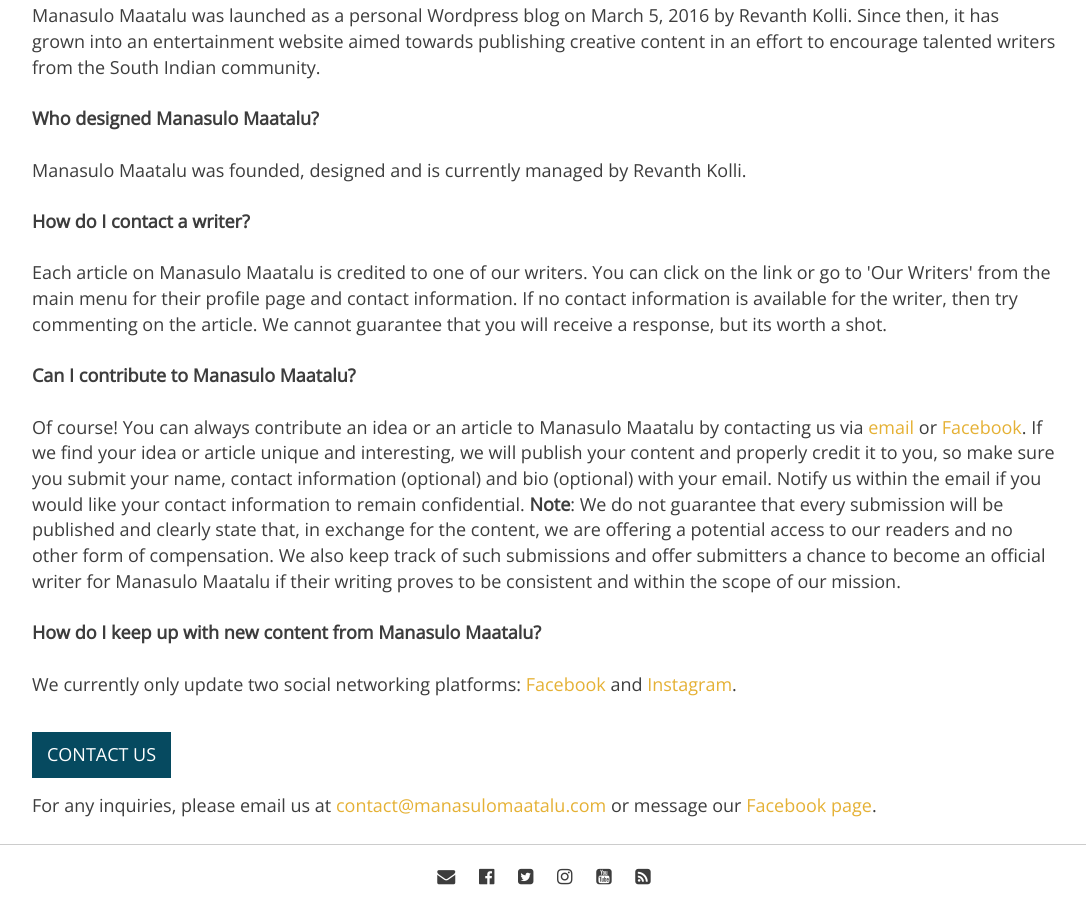
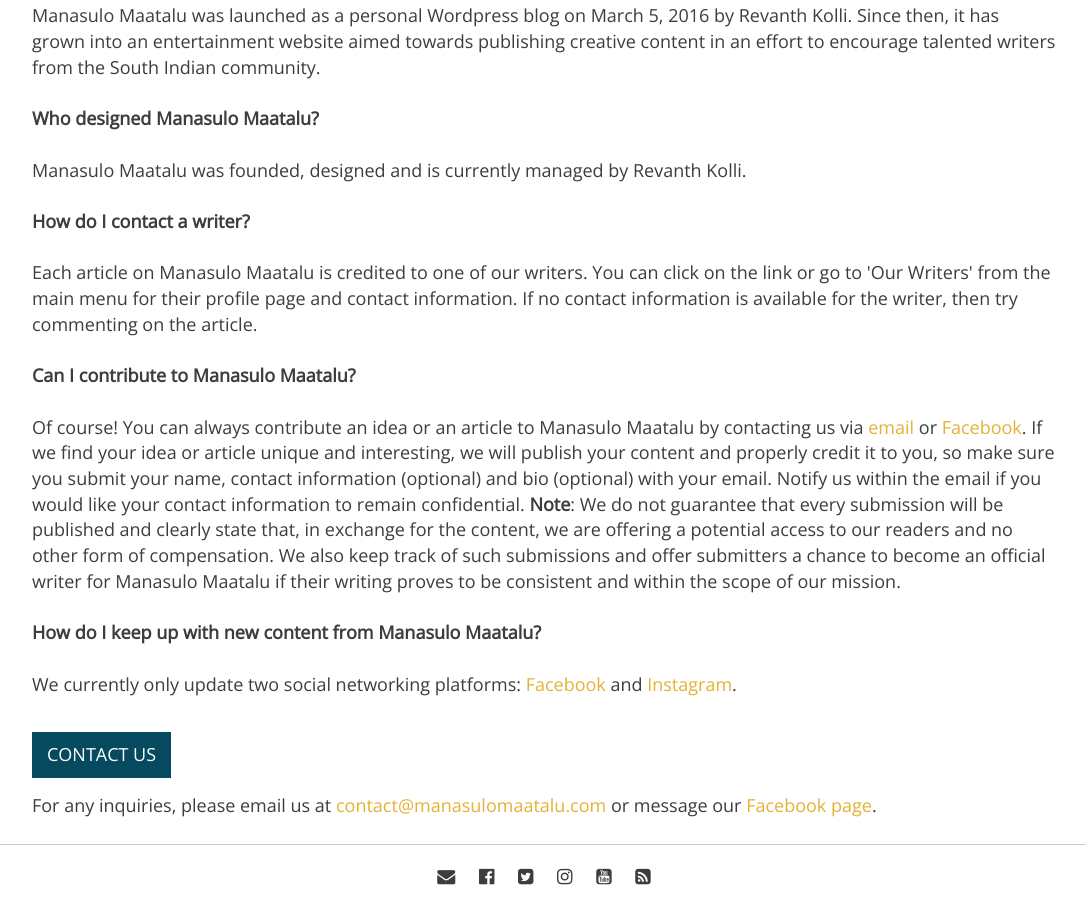
Before and after one commit to revanthkolli/manasulomaatalu, a Jekyll site: the page built from about.md, in a window 1280 px wide and 900 px high, scrolled down 1015 px. Shown: the whole window, without its empty margins (96-1182 px from the left). Built offline with Jekyll 4.4.1, drawn with Linux system fonts in a browser that asks for light colours; nearby versions of some CDN libraries; some web fonts are replaced.

```diff
--- a/about.md
+++ b/about.md
@@ -39,7 +39,7 @@ permalink: /about/
     <br>
     <br><b> How do I contact a writer? </b>
     <br><br>
-    Each article on Manasulo Maatalu is credited to one of our writers. You can click on the link or go to 'Our Writers' from the main menu for their profile page and contact information. If no contact information is available for the writer, then try commenting on the article. We cannot guarantee that you will receive a response, but its worth a shot.
+    Each article on Manasulo Maatalu is credited to one of our writers. You can click on the link or go to 'Our Writers' from the main menu for their profile page and contact information. If no contact information is available for the writer, then try commenting on the article.
     <br>
     <br><b id="submissions"> Can I contribute to Manasulo Maatalu? </b>
     <br><br>
```
